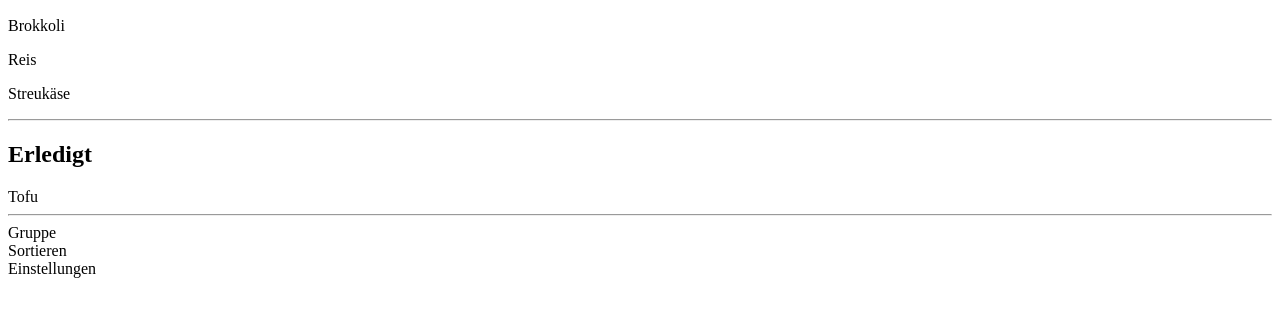
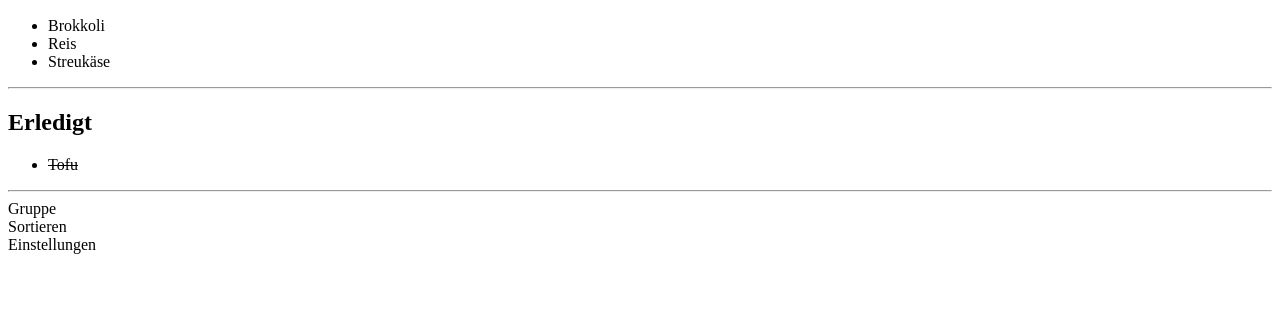
Before and after one commit to dennissand/Einkaufsliste_Sand, a plain HTML site: page index.html in a window 1280 px wide. Shown: the part 123-440 px from the top of the page. Drawn offline with Linux system fonts and the light colour scheme.

Commit message:
Stand. 12:55

```diff
--- a/index.html
+++ b/index.html
@@ -7,23 +7,35 @@
 <body>
 <header>
 	<h1 style="margin:0">Einkaufsliste</h1>
-	Artikel hinzufügen +
+	<nav>Artikel hinzufügen +</nav>
 </header>
 <hr/>
+<main>
 	<section>
+		<nav>
 			<h2> Einkauf</h2>
-	<p>Brokkoli
-	<p>Reis
-	<p>Streukäse
+			<ul>
+				<li>Brokkoli</li>
+				<li>Reis</li>
+				<li>Streukäse</li>
+			</ul>
+		</nav>
+	</section>
 	<hr/>
-</section>
 	<section>
 		<h2>Erledigt</h2>
-	Tofu
+		<ul>
+			<li><s>Tofu</s></li>
+		</ul>
+	</section>
+</main>
 <hr/>
-</section>
+<footer>
+	<nav>
 		<div>Gruppe</div>
 		<div>Sortieren</div>
 		<div>Einstellungen</div>
+	</nav>
+</footer>
 </body>
 </html>
```
Also changed, not shown: read.me_Sand.html (added, +18 -0 lines). Lines whose indentation alone changed are shown as unchanged.
